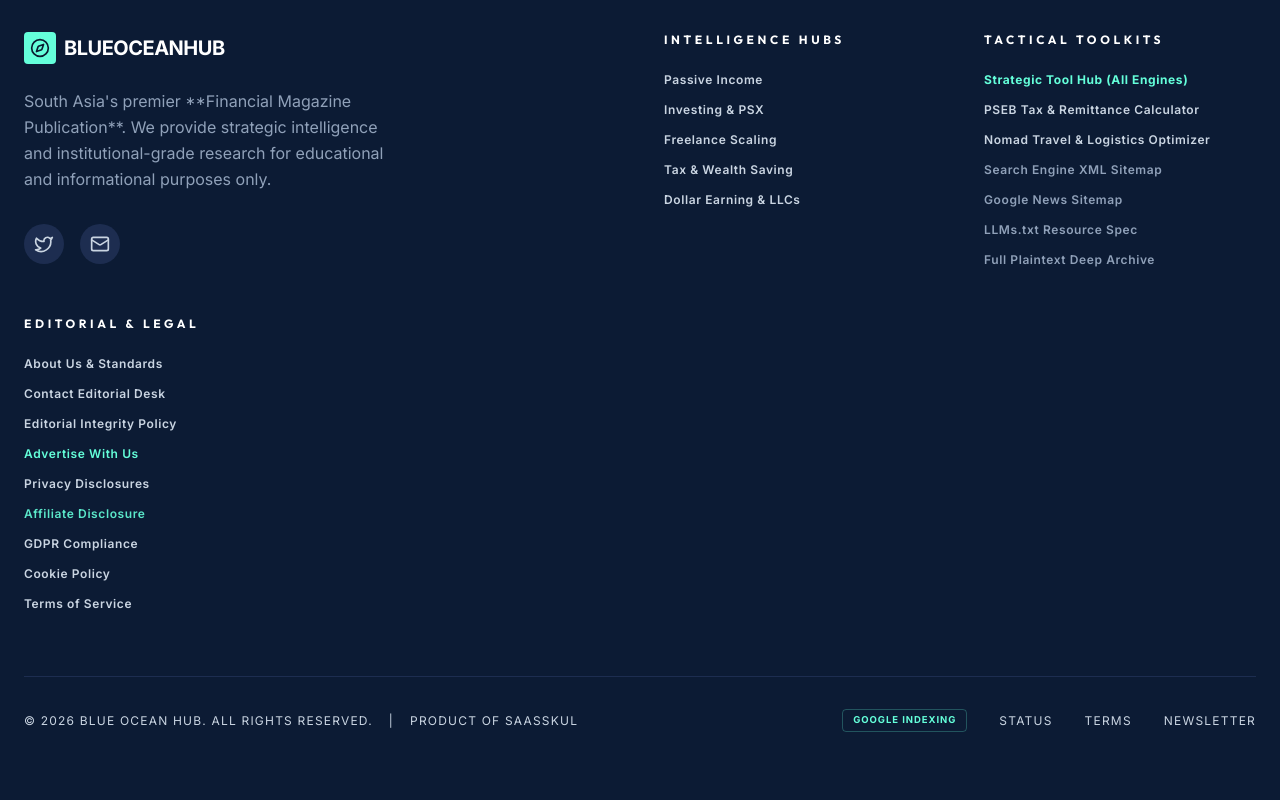
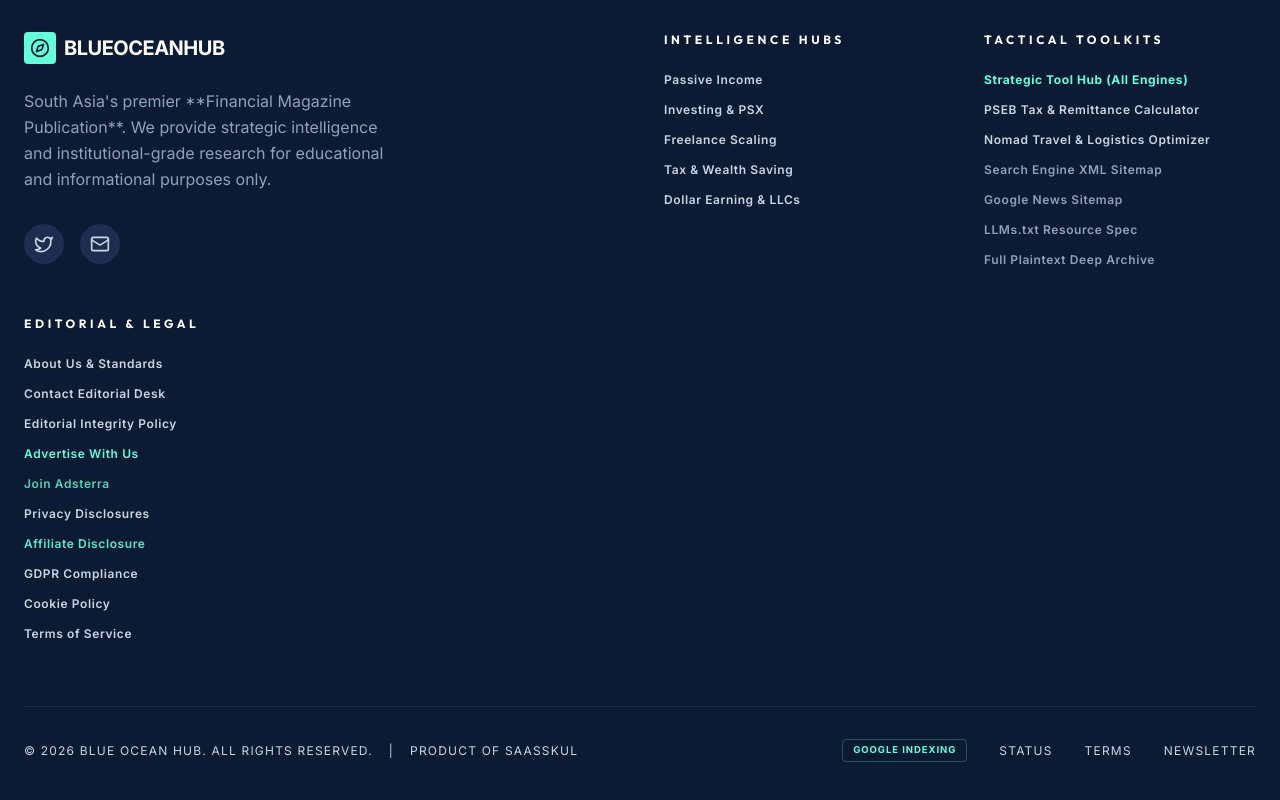
Before and after one commit to FazalShahidLatif/blue-ocean-hub, a React (Vite) app: page / in a window 1280 px wide. Shown: the part 8010-8810 px from the top of the page. Built offline with nearby package versions, Linux system fonts and the light colour scheme.

Commit message:
feat(ads): add Adsterra referral link to footer and affiliate disclosure
- Added 'Join Adsterra' link to footer
- Added Adsterra Referral Partnership section to affiliate disclosure page
- Referral link: https://beta.publishers.adsterra.com/referral/2insM4HdrF

```diff
--- a/src/components/Footer.tsx
+++ b/src/components/Footer.tsx
@@ -99,6 +99,7 @@
               <li><Link to="/page/contact" className="hover:text-cyan transition-colors block">Contact Editorial Desk</Link></li>
               <li><Link to="/page/editorial-policy" className="hover:text-cyan transition-colors block">Editorial Integrity Policy</Link></li>
               <li><Link to="/page/advertise" className="hover:text-cyan transition-colors block text-cyan">Advertise With Us</Link></li>
+              <li><a href="https://beta.publishers.adsterra.com/referral/2insM4HdrF" target="_blank" rel="nofollow noopener" className="hover:text-cyan transition-colors block text-cyan/80">Join Adsterra</a></li>
               <li><Link to="/page/privacy-policy" className="hover:text-cyan transition-colors block">Privacy Disclosures</Link></li>
               <li><Link to="/page/affiliate-disclosure" className="hover:text-cyan transition-colors block text-cyan/90">Affiliate Disclosure</Link></li>
               <li><Link to="/page/gdpr-compliance" className="hover:text-cyan transition-colors block">GDPR Compliance</Link></li>
--- a/src/data/legal.ts
+++ b/src/data/legal.ts
@@ -448,6 +448,10 @@
 
 At **Blue Ocean Hub** (blueoceanhub.info), transparency, institutional integrity, and reader trust are our highest priorities. In accordance with the **Federal Trade Commission (FTC) 16 CFR Part 255 ("Guides Concerning the Use of Endorsements and Testimonials in Advertising")**, the **UK Advertising Standards Authority (ASA)**, and global compliance regulations, this page outlines our affiliate partnerships, commercial relationships, and monetization practices.
 
+### Adsterra Referral Partnership
+
+Blue Ocean Hub uses [Adsterra](https://beta.publishers.adsterra.com/referral/2insM4HdrF) as our display advertising partner. If you are a publisher or website owner looking to monetize your traffic, we recommend joining Adsterra through our [referral link](https://beta.publishers.adsterra.com/referral/2insM4HdrF). We may receive a referral bonus at no additional cost to you.
+
 ---
 
 ### 1. The Nature of Affiliate Relationships
```
